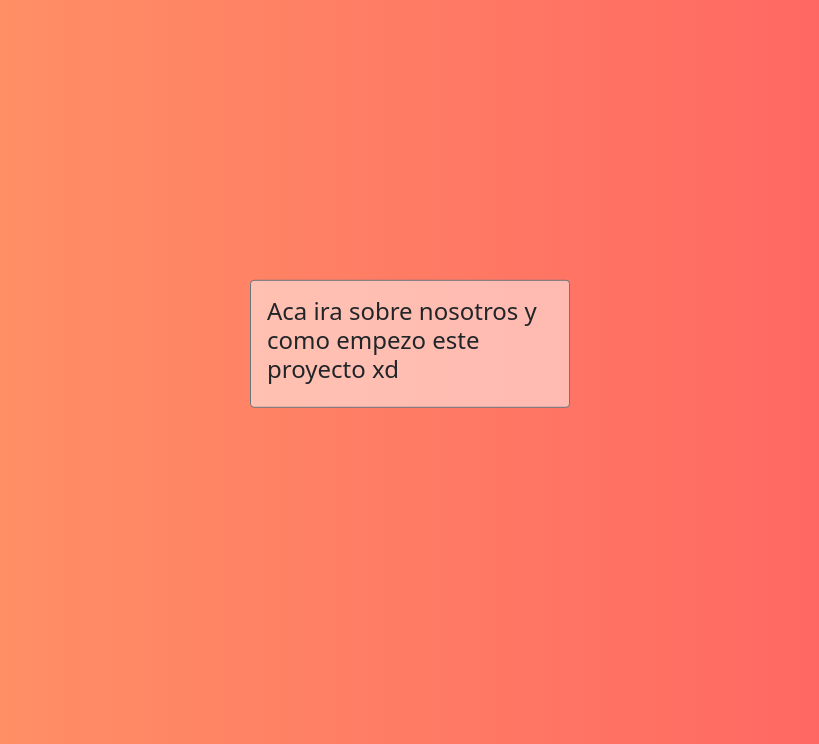
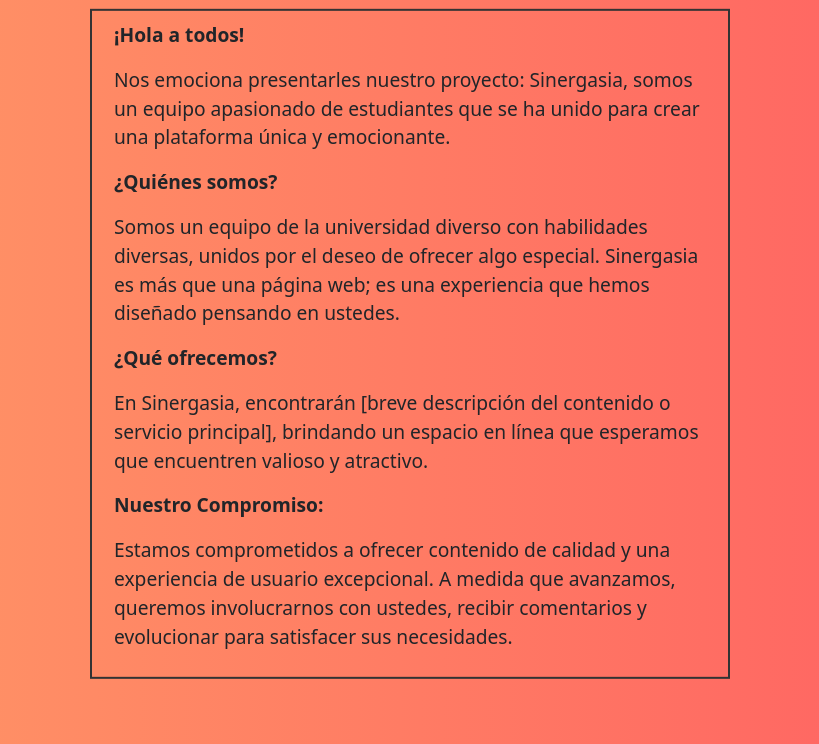
Before and after one commit to Jano811/IWG-GRUPO15, a Django app: page /nosotros/ in a window 1280 px wide. Shown: the part 56-800 px from the top of the page, without its empty margins (230-1049 px from the left). Run offline with Django 4.2, Linux system fonts and the light colour scheme; a user stored in the database is signed in.

Commit message:
mejore el sobre nosotros

```diff
--- a/Aplicacion1/static/css/estilos.css
+++ b/Aplicacion1/static/css/estilos.css
@@ -22,3 +22,22 @@ body{
     position: relative;
     top: 190px;
 }
+.borde{
+    border: 2px solid #333; /* Ancho, estilo y color del borde */
+    padding: 10px;
+    margin: 0 auto;
+    font-size: 1.2em;
+    position: absolute;
+    top:50%;
+    right:50%;
+    transform: translate(50%, -50%);
+}
+@media only screen and (max-width: 600px) {
+    .borde {
+        width: 90%; /* Ajusta el ancho para pantallas más pequeñas */
+        font-size: 0.8em;
+    }
+}
+.bond{
+    font-weight: bold;
+}
--- a/Aplicacion1/templates/barra.html
+++ b/Aplicacion1/templates/barra.html
@@ -31,6 +31,8 @@
           </div>
         </div>
       </nav>
+      <script src="https://cdn.jsdelivr.net/npm/@popperjs/core@2.11.8/dist/umd/popper.min.js" integrity="sha384-I7E8VVD/ismYTF4hNIPjVp/Zjvgyol6VFvRkX/vR+Vc4jQkC+hVqc2pM8ODewa9r" crossorigin="anonymous"></script>
+      <script src="https://cdn.jsdelivr.net/npm/bootstrap@5.3.2/dist/js/bootstrap.min.js" integrity="sha384-BBtl+eGJRgqQAUMxJ7pMwbEyER4l1g+O15P+16Ep7Q9Q+zqX6gSbd85u4mG4QzX+" crossorigin="anonymous"></script>
       {% block content %}
       {% endblock %}
     </body>
--- a/Aplicacion1/templates/inicio.html
+++ b/Aplicacion1/templates/inicio.html
@@ -9,6 +9,4 @@
       </h4>
   </div>
 </div>
-<script src="https://cdn.jsdelivr.net/npm/@popperjs/core@2.11.8/dist/umd/popper.min.js" integrity="sha384-I7E8VVD/ismYTF4hNIPjVp/Zjvgyol6VFvRkX/vR+Vc4jQkC+hVqc2pM8ODewa9r" crossorigin="anonymous"></script>
-<script src="https://cdn.jsdelivr.net/npm/bootstrap@5.3.2/dist/js/bootstrap.min.js" integrity="sha384-BBtl+eGJRgqQAUMxJ7pMwbEyER4l1g+O15P+16Ep7Q9Q+zqX6gSbd85u4mG4QzX+" crossorigin="anonymous"></script>
 {% endblock %}
--- a/Aplicacion1/templates/nosotros.html
+++ b/Aplicacion1/templates/nosotros.html
@@ -1,11 +1,19 @@
 {% extends 'barra.html' %}
 {% block content %}
-<div class="card border-secondary mb-3" style="max-width: 20rem; background-color: rgba(255, 255, 255, 0.5);">
-    <div class="card-body">
-        <h4 class="card-title">Aca ira sobre nosotros y como empezo este proyecto xd
-            <div class="container">
-        </h4>
+<div class="borde">
+    <div class="container">
+        <p class="bond">¡Hola a todos!</p>
+
+        <p>Nos emociona presentarles nuestro proyecto: Sinergasia, somos un equipo apasionado de estudiantes que se ha unido para crear una plataforma única y emocionante.</p>
+
+        <p class="bond">¿Quiénes somos?</p>
+        <p>Somos un equipo de la universidad diverso con habilidades diversas, unidos por el deseo de ofrecer algo especial. Sinergasia es más que una página web; es una experiencia que hemos diseñado pensando en ustedes.</p>
+
+        <p class="bond">¿Qué ofrecemos?</p>
+        <p>En Sinergasia, encontrarán [breve descripción del contenido o servicio principal], brindando un espacio en línea que esperamos que encuentren valioso y atractivo.</p>
+
+        <p class="bond">Nuestro Compromiso:</p>
+        <p>Estamos comprometidos a ofrecer contenido de calidad y una experiencia de usuario excepcional. A medida que avanzamos, queremos involucrarnos con ustedes, recibir comentarios y evolucionar para satisfacer sus necesidades.</p>
     </div>
-  </div>
 </div>
 {% endblock %}
```
Also changed, not shown: db.sqlite3.
